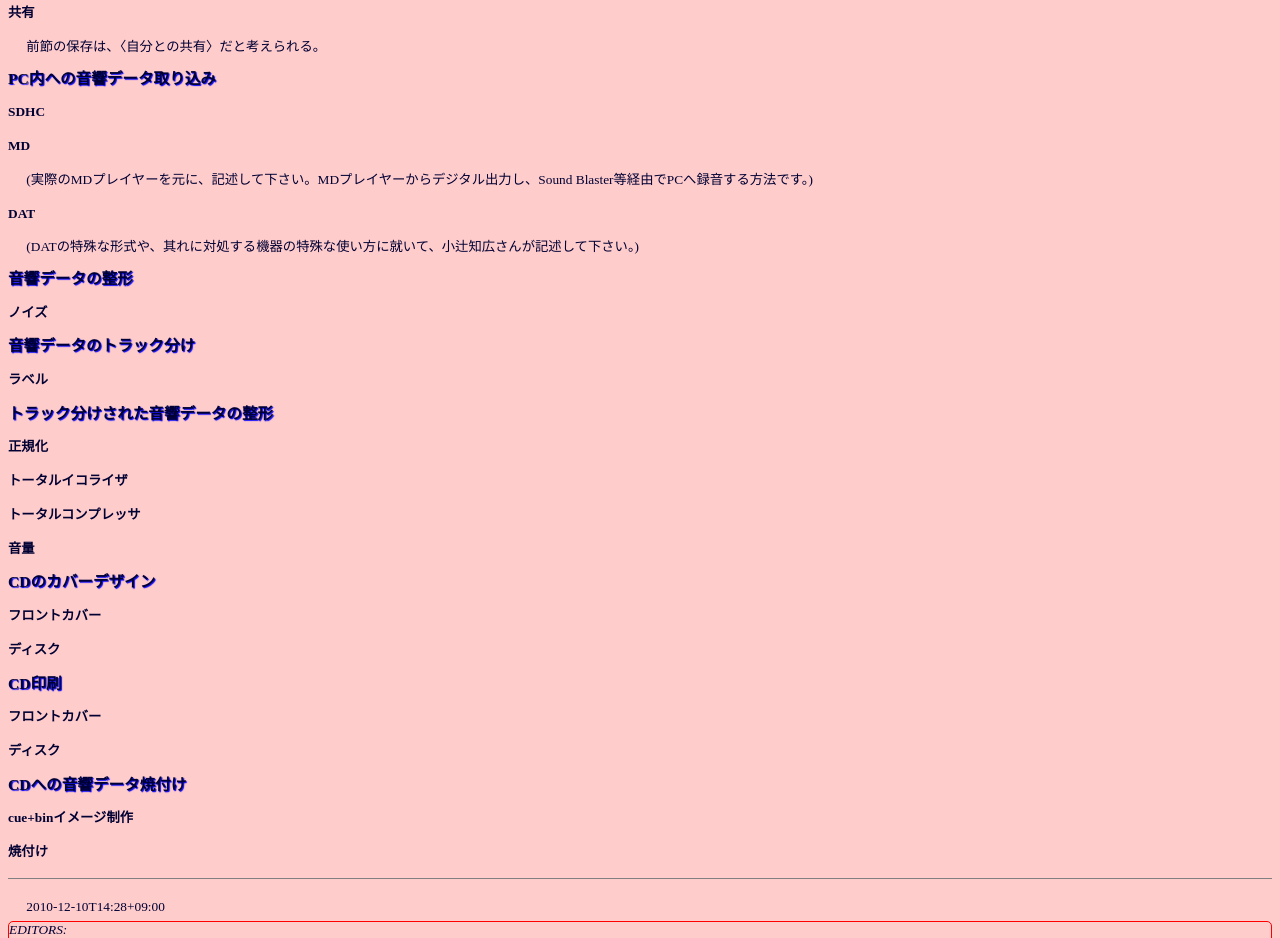
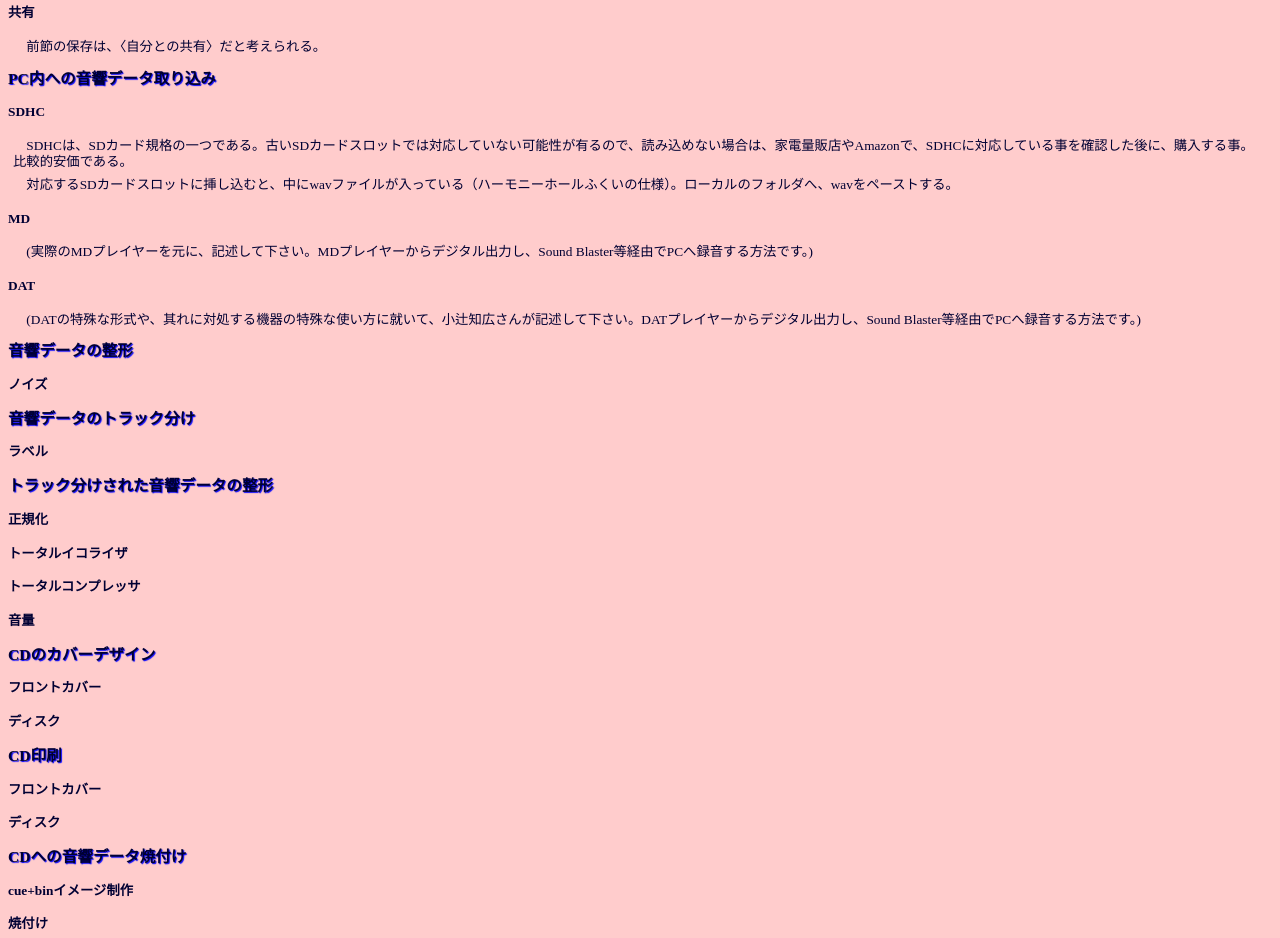
Before and after one commit to ne-sachirou/vsmanual, a plain HTML site: page vocalsociety.html in a window 1280 px wide. Shown: the part 3400-4338 px from the top of the page. Drawn offline with Linux system fonts and the light colour scheme.

Commit message:
Section: Take a sound data into your PC.

```diff
--- a/vocalsociety.html
+++ b/vocalsociety.html
@@ -230,11 +230,12 @@
           <h3>PC内への音響データ取り込み</h3>
           <p></p>
           <h4>SDHC</h4>
-          <p></p>
+          <p>SDHCは、SDカード規格の一つである。古いSDカードスロットでは対応していない可能性が有るので、読み込めない場合は、家電量販店やAmazonで、SDHCに対応している事を確認した後に、購入する事。比較的安価である。</p>
+          <p>対応するSDカードスロットに挿し込むと、中にwavファイルが入っている（ハーモニーホールふくいの仕様）。ローカルのフォルダへ、wavをペーストする。</p>
           <h4>MD</h4>
           <p>(実際のMDプレイヤーを元に、記述して下さい。MDプレイヤーからデジタル出力し、Sound Blaster等経由でPCへ録音する方法です。)</p>
           <h4>DAT</h4>
-          <p>(DATの特殊な形式や、其れに対処する機器の特殊な使い方に就いて、小辻知広さんが記述して下さい。)</p>
+          <p>(DATの特殊な形式や、其れに対処する機器の特殊な使い方に就いて、小辻知広さんが記述して下さい。DATプレイヤーからデジタル出力し、Sound Blaster等経由でPCへ録音する方法です。)</p>
         </section>
         <section>
           <h3>音響データの整形</h3>
```
